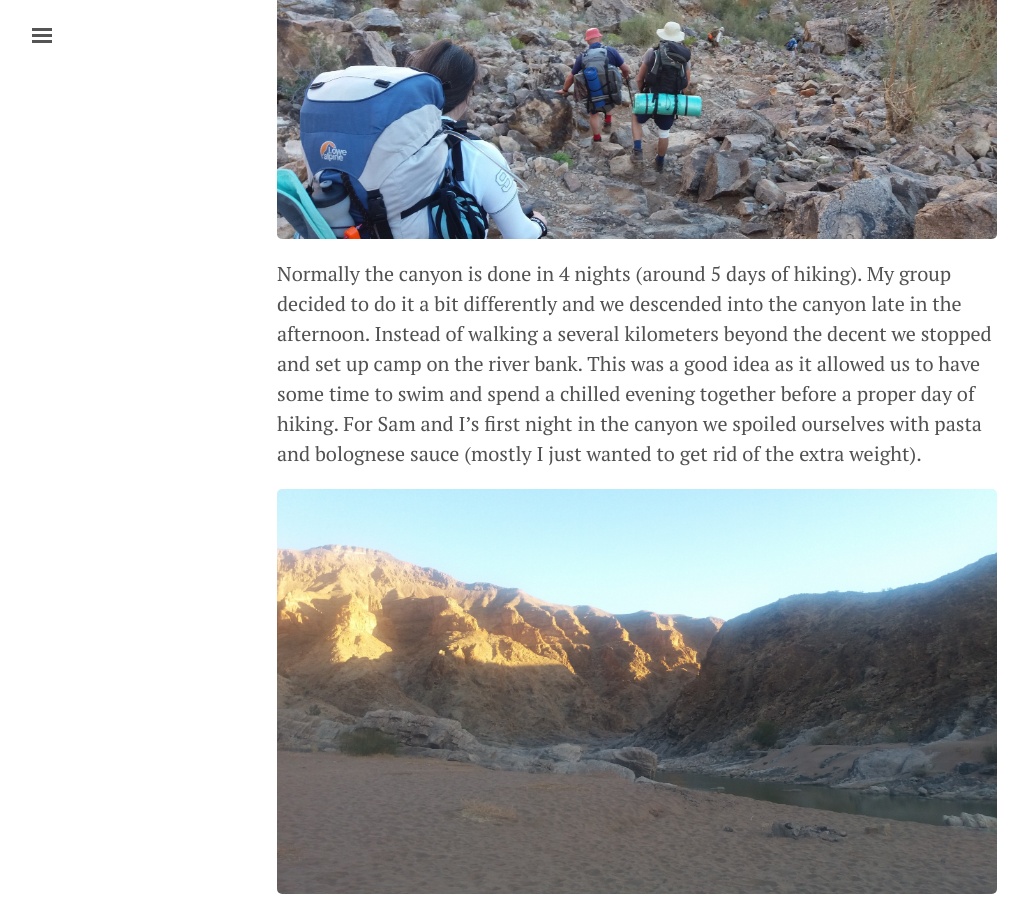
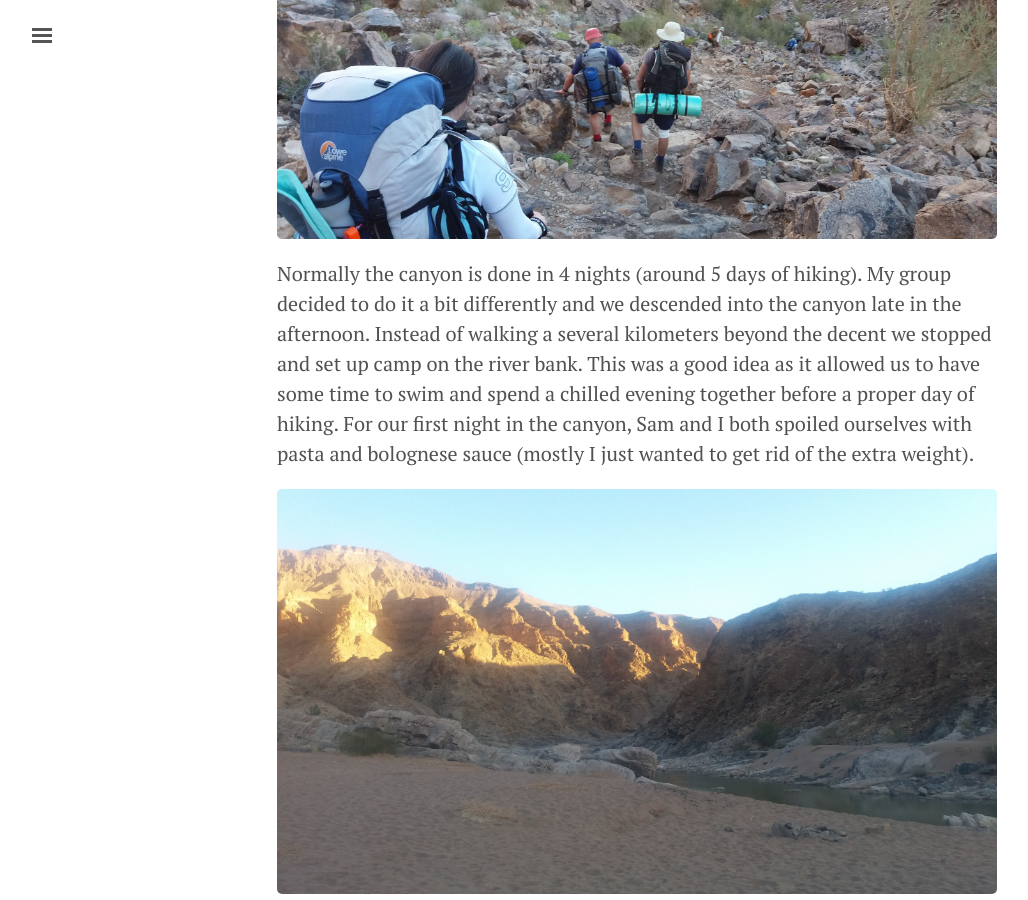
Before and after one commit to OdinsPlasmaRifle/old.odinsplasmarifle.github.io, a Jekyll site: the page built from _posts/2016-07-07-hiking-fish-river-canyon.md, in a window 1280 px wide and 900 px high, scrolled down 1181 px. Shown: the whole window, without its empty margins (3-1031 px from the left). Built offline with Jekyll 4.4.1, drawn with Linux system fonts in a browser that asks for light colours; comment, search, counter and statistics services are not loaded.

Commit message:
Grammar fix

```diff
--- a/_posts/2016-07-07-hiking-fish-river-canyon.md
+++ b/_posts/2016-07-07-hiking-fish-river-canyon.md
@@ -16,7 +16,7 @@ I took a week of leave this June and hiked the Fish River Canyon with my girlfri
 
 ![Hiking Decent](/public/images/posts/fish_river_canyon_2016/hiking_decent-min.jpg)
 
-Normally the canyon is done in 4 nights (around 5 days of hiking). My group decided to do it a bit differently and we descended into the canyon late in the afternoon. Instead of walking a several kilometers beyond the decent we stopped and set up camp on the river bank. This was a good idea as it allowed us to have some time to swim and spend a chilled evening together before a proper day of hiking. For Sam and I's first night in the canyon we spoiled ourselves with pasta and bolognese sauce (mostly I just wanted to get rid of the extra weight).
+Normally the canyon is done in 4 nights (around 5 days of hiking). My group decided to do it a bit differently and we descended into the canyon late in the afternoon. Instead of walking a several kilometers beyond the decent we stopped and set up camp on the river bank. This was a good idea as it allowed us to have some time to swim and spend a chilled evening together before a proper day of hiking. For our first night in the canyon, Sam and I both spoiled ourselves with pasta and bolognese sauce (mostly I just wanted to get rid of the extra weight).
 
 ![Hiking Bottom](/public/images/posts/fish_river_canyon_2016/hiking_bottom-min.jpg)
 
```
